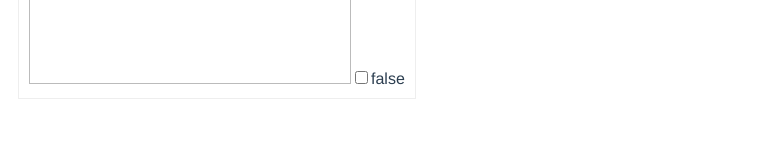
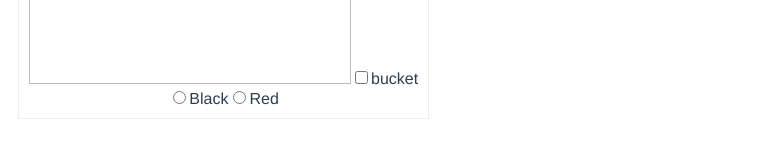
Before and after one commit to takuya-kikuchi/dotool, a Vue app: page /#/ in a window 1280 px wide. Shown: the part 523-680 px from the top of the page, without its empty margins (0-784 px from the left). Built offline with nearby package versions, Linux system fonts and the light colour scheme.

Commit message:
a simple color selector.

```diff
--- a/src/components/Canvas.vue
+++ b/src/components/Canvas.vue
@@ -1,6 +1,6 @@
 <template>
     <div class="flex">
-        <div>
+      <div>
         <div class="hello">
             <h1>{{ msg }}</h1>
         </div>
@@ -12,9 +12,14 @@
             @mouseup="mouseup"
             @mousemove="mousemove"
         ></canvas>
-        <input type="checkbox" id="checkbox" v-model="checked">
-        <label for="checkbox">{{ checked }}</label>
+        <input type="checkbox" id="checkbox" v-model="checked"><label for="checkbox">bucket</label>
+        <div>
+          <input type="radio" id="black" value="#110000" v-model="color" checked/>
+          <label for="black">Black</label>
+          <input type="radio" id="red" value="#ff0000" v-model="color"/>
+          <label for="red">Red</label>
         </div>
+      </div>
     </div>
 </template>
 
@@ -39,7 +44,8 @@ export default {
       dragging: false,
       previousPoint: {},
       msg: '0w0',
-      checked: false
+      checked: false,
+      color: {}
     }
   },
   methods: {
@@ -104,6 +110,7 @@ export default {
       this.points.push(point)
     },
     drawLine (p1, p2) {
+      this.context.save()
       var from = p1.x < p2.x ? p1 : p2
       var to = p1.x < p2.x ? p2 : p1
 
@@ -131,6 +138,7 @@ export default {
         }
         cur = {x: cur.x + 1, y: curY}
       }
+      this.context.restore()
     },
     drawNode (point) {
       this.context.beginPath()
@@ -141,7 +149,7 @@ export default {
       this.context.lineTo(point.x + startPosOffset, point.y + startPosOffset)
       this.context.lineTo(point.x + startPosOffset, point.y - startPosOffset)
       this.context.lineTo(point.x - startPosOffset, point.y - startPosOffset)
-      this.context.fillStyle = this.fillStyle
+      this.context.fillStyle = this.color
       this.context.fill()
     },
     fillAsFloodInternal (point, imgData, baseColor, fillColor, stack) {
@@ -191,13 +199,18 @@ export default {
       var stack = [point]
       while (stack.length > 0) {
         var current = stack.pop()
-        this.fillAsFloodInternal(current, imgData, baseColor, {R: 255, G: 123, B: 0}, stack)
+        this.fillAsFloodInternal(current, imgData, baseColor, colorCodeToRGB(this.color), stack)
       }
       this.context.putImageData(imgData, 0, 0)
     }
   }
 }
-
+function colorCodeToRGB (code) {
+  var red = parseInt(code.substring(1, 3), 16)
+  var green = parseInt(code.substring(3, 5), 16)
+  var blue = parseInt(code.substring(5, 7), 16)
+  return {R: red, G: green, B: blue}
+}
 function colorPixel (pixelPos, imgData, baseColor) {
   imgData.data[pixelPos] = baseColor.R
   imgData.data[pixelPos + 1] = baseColor.G
```
